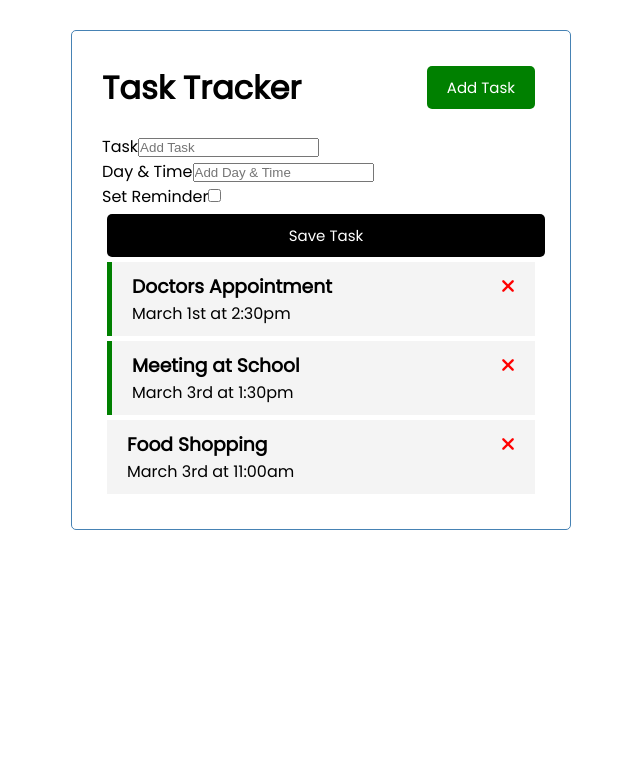
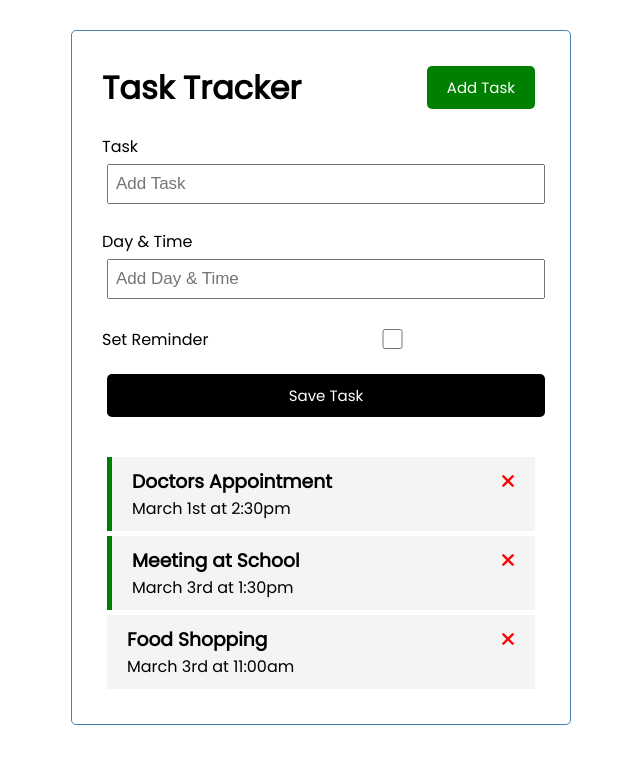
Before and after one commit to fordp86/vue-crash-2023, a Vue app: page / in a window 1280 px wide. Shown: the top 764 px of the page, without its empty margins (319-959 px from the left). Built offline with nearby package versions, Linux system fonts and the light colour scheme.

Commit message:
Completed AddTask Component
Completed AddTask Component

```diff
--- a/src/App.vue
+++ b/src/App.vue
@@ -1,7 +1,7 @@
 <template>
   <div class="container">
     <Header title="Task Tracker" />
-    <AddTask />
+    <AddTask @add-task="addTask" />
     <Tasks
       @toggle-reminder="toggleReminder"
       @delete-task="deleteTask"
@@ -28,6 +28,9 @@
     };
   },
   methods: {
+    addTask(task) {
+      this.tasks = [...this.tasks, task];
+    },
     deleteTask(id) {
       if (confirm("Are you sure you want to delete?")) {
         this.tasks = this.tasks.filter((task) => task.id !== id);
--- a/src/components/AddTask.vue
+++ b/src/components/AddTask.vue
@@ -25,5 +25,72 @@
 <script>
 export default {
   name: "AddTask",
+  data() {
+    return {
+      text: "",
+      day: "",
+      reminder: false,
+    };
+  },
+  methods: {
+    onSubmit(e) {
+      e.preventDefault();
+
+      if (!this.text) {
+        alert("Please add a task");
+        return;
+      }
+
+      const newTask = {
+        id: Math.floor(Math.random() * 100000),
+        text: this.text,
+        day: this.day,
+        reminder: this.reminder,
+      };
+
+      this.$emit('add-task',newTask);
+
+      this.text = "";
+      this.day = "";
+      this.reminder = false;
+    },
+  },
 };
 </script>
+
+<style scoped>
+.add-form {
+  margin-bottom: 40px;
+}
+
+.form-control {
+  margin: 20px 0;
+}
+
+.form-control label {
+  display: block;
+}
+
+.form-control input {
+  width: 100%;
+  height: 40px;
+  margin: 5px;
+  padding: 3px 7px;
+  font-size: 17px;
+}
+
+.form-control-check {
+  display: flex;
+  align-items: center;
+  justify-content: space-between;
+}
+
+.form-control-check label {
+  flex: 1;
+}
+
+.form-control-check input {
+  flex: 2;
+  height: 20px;
+}
+</style>
```
